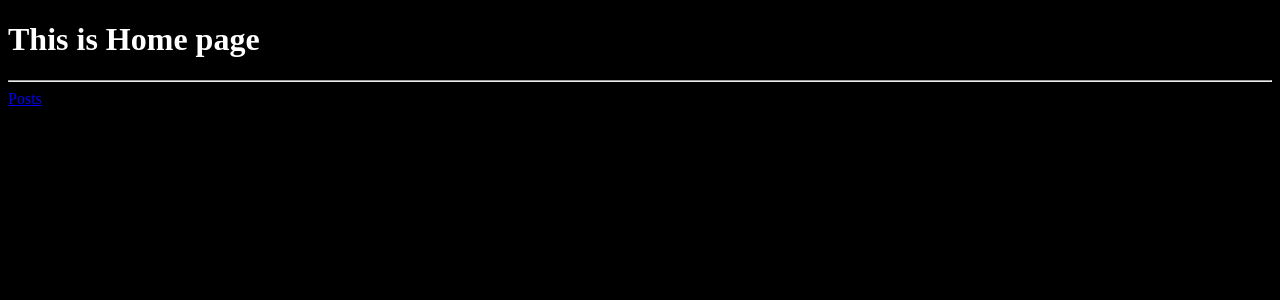
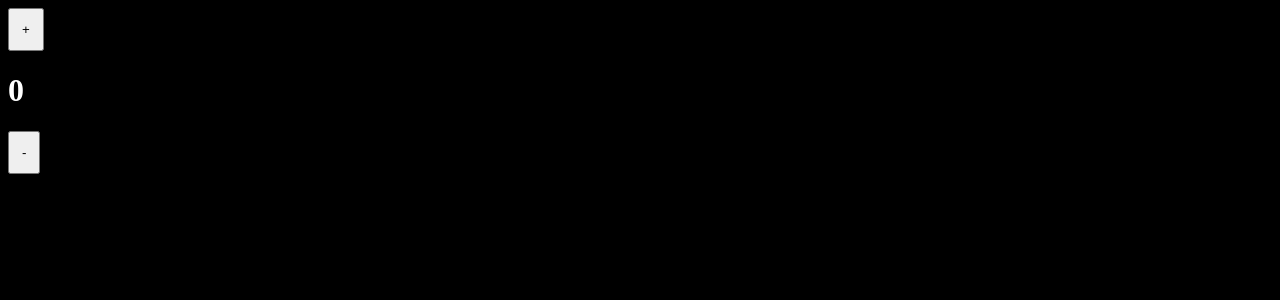
Before and after one commit to Viswajith2003/React-workout, a React (Vite) app: page / in a window 1280 px wide. Shown: the top 300 px of the page. Built offline with nearby package versions, Linux system fonts and the light colour scheme.

Commit message:
useEffect learinging

```diff
--- a/src/App.jsx
+++ b/src/App.jsx
@@ -12,14 +12,14 @@ function App() {
     <div>
       {/* <Cards title='title-1' content="content-1"/>
       <Cards title='title-2' content="content-2"/> */}
-      <CountProvider>
+      {/* <CountProvider>
         <Counter />
         <Cards />
         <Cards />
         <Cards />
-      </CountProvider>
+      </CountProvider> */}
       {/* <Map/> */}
-      {/* <UseEffect/> */}
+      <UseEffect/>
       {/* <UseRef/> */}
       {/* <GetQuotes/> */}
       {/* <GetPosts/> */}
--- a/src/components/useEffect.jsx
+++ b/src/components/useEffect.jsx
@@ -1,39 +1,87 @@
 import React, { useEffect, useState } from "react";
 
 export default function UseEffect() {
-  const data = {
-    Kerala: "Thiruvananthapuram",
-    TamilNadu: "Chennai",
-    Karnadaka: "Banglure",
-  };
+  // example 1
+  //   const data = {
+  //     Kerala: "Thiruvananthapuram",
+  //     TamilNadu: "Chennai",
+  //     Karnadaka: "Banglure",
+  //   };
 
-  const [selectItem, setSelectItem] = useState("Kerala");
-  const [selectCapital, setSelectedCapital] = useState("Thiruvananthapuram");
+  //   const [selectItem, setSelectItem] = useState("Kerala");
+  //   const [selectCapital, setSelectedCapital] = useState("Thiruvananthapuram");
 
-  function changeState(e) {
-    setSelectItem(e.target.value);
-  }
+  //   function changeState(e) {
+  //     setSelectItem(e.target.value);
+  //   }
 
-//   const changeCapital = () => {
-//     setSelectedCapital(data[selectItem]);
-//   };
+  // //   const changeCapital = () => {
+  // //     setSelectedCapital(data[selectItem]);
+  // //   };
 
-  //   useEffect(changeCapital, [selectItem]);
+  //   //   useEffect(changeCapital, [selectItem]);
+
+  //   useEffect(() => {
+  //     setSelectedCapital(data[selectItem]);
+  //   }, [selectItem]);
+
+  // example 2
+
+  const [count, setCount] = useState(0);
+  const [boom, setBoom] = useState(false);
 
   useEffect(() => {
-    setSelectedCapital(data[selectItem]);
-  }, [selectItem]);
+    setBoom(false);
+    const id=setTimeout(() => {
+      setBoom(true);
+    }, count * 1000);
+    return () => {
+      // console.log("clean up" + count);
+      clearTimeout(id);
+    };
+  }, [count]);
 
   return (
     <div>
-      <select onChange={changeState}>
+      {/* <select onChange={changeState}>
         <option value="Kerala"> Kerala</option>
         <option value="TamilNadu">TamilNadu</option>
         <option value="Karnadaka">Karnadaka</option>
       </select>
 
       <h3>Your selected item is: {selectItem}</h3>
-      <p>Captal of selected Item is: {selectCapital}</p>
+      <p>Captal of selected Item is: {selectCapital}</p> */}
+
+      <div>
+        <button
+          onClick={() => setCount((count) => count + 1)}
+          style={{ padding: "12px" }}
+        >
+          +
+        </button>
+        <h1>{count}</h1>
+        <button
+          onClick={() => {
+            setCount(count - 1);
+          }}
+          style={{ padding: "12px" }}
+        >
+          -
+        </button>
+
+        {boom && count ? (
+          <div
+            style={{
+              padding: "10px",
+              background: "yellow",
+              color: "black",
+              width: "100px",
+            }}
+          >
+            <h2>Boom</h2>
+          </div>
+        ) : null}
+      </div>
     </div>
   );
 }
--- a/src/main.jsx
+++ b/src/main.jsx
@@ -3,9 +3,11 @@ import "./index.css"
 import ReactDOM from "react-dom/client";
 import { RouterProvider } from "react-router-dom";
 import router from "./lib/router"; // your router file path
+import App from "./App";
 
 ReactDOM.createRoot(document.getElementById("root")).render(
   <React.StrictMode>
-    <RouterProvider router={router} />
+    {/* <RouterProvider router={router} /> */}
+    <App/>
   </React.StrictMode>
 );
```
